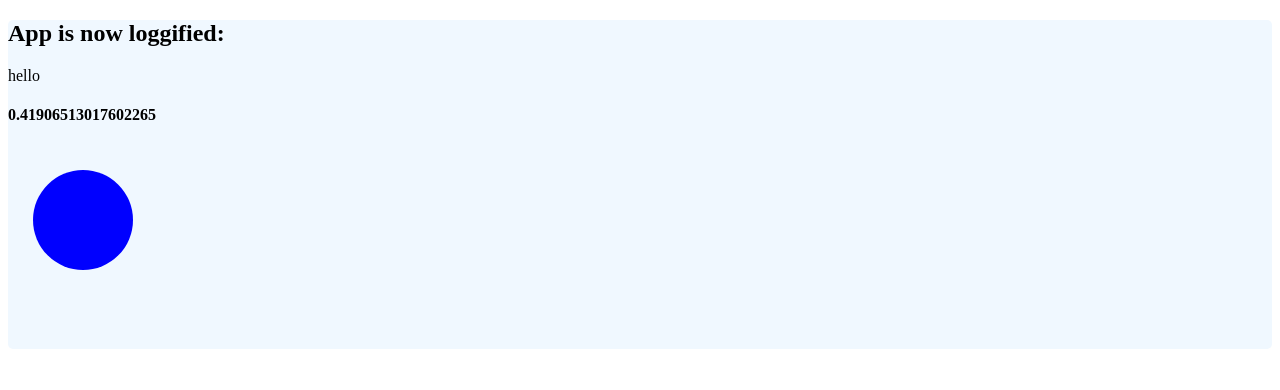
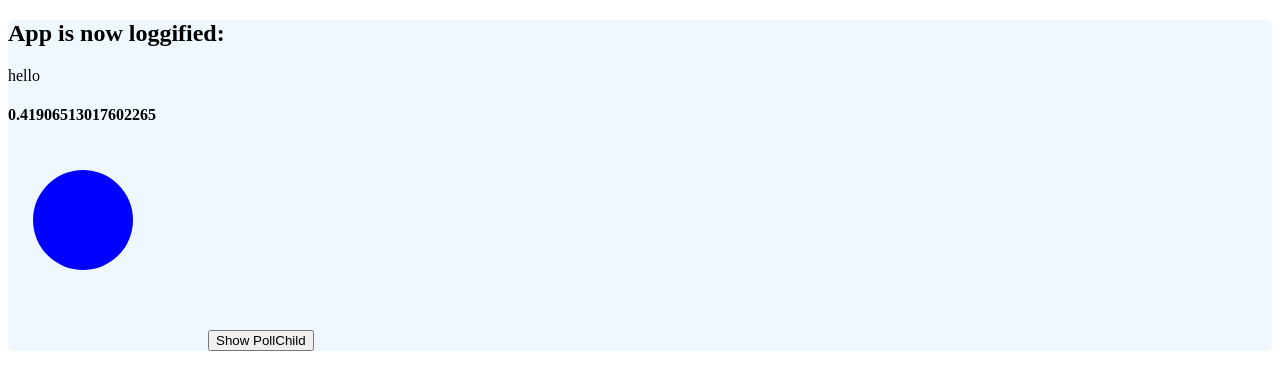
Before and after one commit to saipat/React-Lifecycle-methods, a React (Create React App) app: page / in a window 1280 px wide. Shown: the top 390 px of the page. Built offline with nearby package versions, Linux system fonts and the light colour scheme.

Commit message:
Add PollChild to app.js

```diff
--- a/src/App.js
+++ b/src/App.js
@@ -32,6 +32,9 @@ class App extends Component {
 
   render() {
 
+    let { showPollChild } = this.state;
+
+
     return (
       <div>
         hello
@@ -42,6 +45,19 @@ class App extends Component {
           height={200}
           width={200}
         />
+
+        <button
+          onClick={ () => {
+            this.setState((prevState) => {
+              return {
+                showPollChild: !prevState.showPollChild
+              }
+            })
+          }}
+        >
+        {(showPollChild) ? "Hide" : "Show" } PollChild
+        </button>
+        {(showPollChild) ? <PollChild /> : null }
       </div>
     );
   }
```
